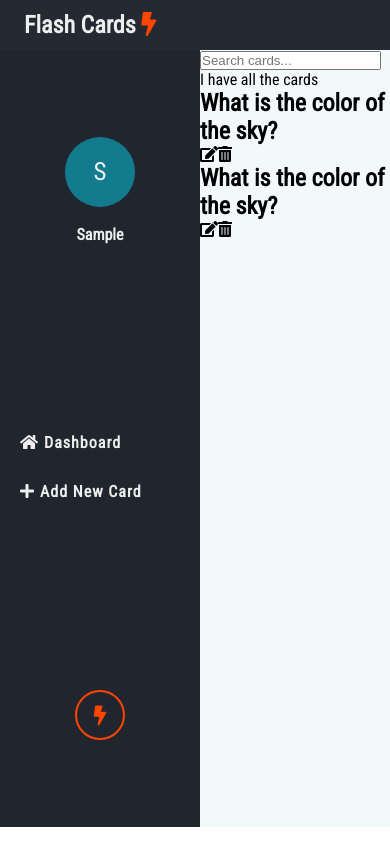
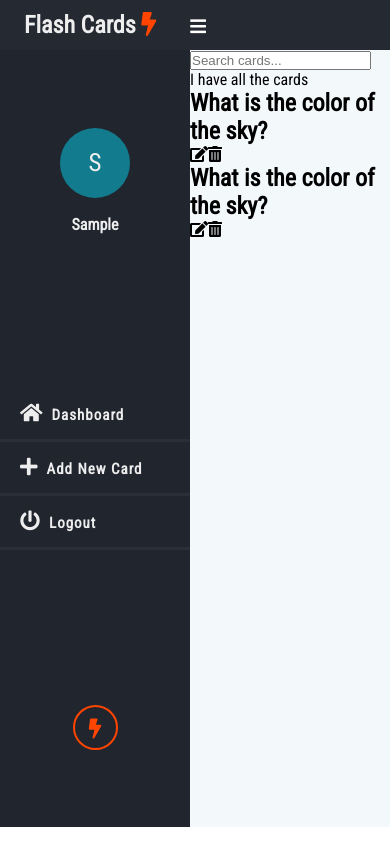
Before and after one commit to AjeaSmith/FrontendGuide, a React (Create React App) app in the folder React/flashcardsmanager/: page / in a window 390 px wide. Both pictures are taken after typing "Sample" into the empty fields and a click on the button "Submit". Built offline with nearby package versions, Linux system fonts and the light colour scheme.

Commit message:
mobile navbar working

```diff
--- a/React/flashcardsmanager/src/App.css
+++ b/React/flashcardsmanager/src/App.css
@@ -1,11 +1,8 @@
 .AppWrapper {
   height: 92vh;
   display: grid;
-  grid-template-columns: 200px auto;
+  grid-template-columns: 190px auto;
 }
-/* .AppWrapper nav {
-  background-color: green;
-} */
 .AppWrapper .app {
   background-color: #f3f8fb;
 }
@@ -57,6 +54,24 @@ header h2 {
 header span i {
   color: orangered;
 }
+#checkbox:checked ~ .AppWrapper {
+  height: 92vh;
+  display: grid;
+  grid-template-columns: 65px auto;
+}
+#checkbox:checked ~ .AppWrapper nav .nav_username .username {
+  width: 45px;
+  height: 45px;
+  padding: 0.7em;
+  font-size: 18px;
+  background-color: #127b8e;
+}
+#checkbox:checked ~ .AppWrapper nav .nav_username h4 {
+  visibility: hidden;
+}
+#checkbox:checked ~ .AppWrapper nav .nav_menu li a span {
+  display: none;
+}
 .AppWrapper nav {
   color: #eee;
   background-color: #21252e;
@@ -86,9 +101,9 @@ header span i {
   margin: 0;
 }
 .AppWrapper nav .nav_menu li {
-  padding: 15px 0px;
-  padding-left: 20px;
+  padding: 15px 20px;
   color: #eee;
+  border-bottom: 3px solid #2b2d37;
 }
 .AppWrapper nav .nav_menu li:hover {
   background-color: #127b8e;
@@ -101,23 +116,22 @@ header span i {
   color: #eee;
   cursor: pointer;
   letter-spacing: 1px;
-}
-.AppWrapper nav .nav_menu li a:hover {
-  /* color: white; */
+  font-size: 15px;
 }
 .AppWrapper nav .nav_menu li a i {
-  margin-right: 5px;
+  margin-right: 8px;
+  font-size: 20px;
 }
 .AppWrapper nav .nav_logo {
   text-align: center;
   font-size: 20px;
 }
 .AppWrapper nav .nav_logo i {
-  padding: 0.70em;
+  padding: 0.6em;
   text-align: center;
   color: orangered;
-  width: 50px;
-  height: 50px;
+  width: 45px;
+  height: 45px;
   border: 2px solid orangered;
   border-radius: 100px;
 }
--- a/React/flashcardsmanager/src/Wrapper.js
+++ b/React/flashcardsmanager/src/Wrapper.js
@@ -5,12 +5,23 @@ import SideMenu from "./components/SideMenuComponent";
 const Wrapper = ({ history }) => {
   return (
     <>
+      <input type="checkbox" id="checkbox" style={{ display: "none" }} />
       <header>
         <h2>
           Flash Cards{" "}
           <span>
-            <i class="fas fa-bolt"></i>
+            <i className="fas fa-bolt"></i>
           </span>
+          <label htmlFor="checkbox" style={{ cursor: "pointer" }}>
+            <i
+              className="fas fa-bars"
+              id="navBtn"
+              style={{
+                color: "white",
+                fontSize: "18px",
+                marginLeft: "1.9em",
+              }}></i>
+          </label>
         </h2>
       </header>
       <main className="AppWrapper">
--- a/React/flashcardsmanager/src/components/SideMenuComponent.js
+++ b/React/flashcardsmanager/src/components/SideMenuComponent.js
@@ -12,19 +12,25 @@ const SideMenu = ({ username }) => {
       <ul className="nav_menu">
         <li>
           <a href="#">
-            <i class="fas fa-home"></i>
+            <i className="fas fa-home"></i>
             <span>Dashboard</span>
           </a>
         </li>
         <li>
           <a href="#">
-            <i class="fas fa-plus"></i>
+            <i className="fas fa-plus"></i>
             <span>Add New Card</span>
+          </a>
+        </li>
+        <li>
+          <a href="#">
+            <i className="fas fa-power-off"></i>
+            <span>Logout</span>
           </a>
         </li>
       </ul>
       <div className="nav_logo">
-        <i class="fas fa-bolt"></i>
+        <i className="fas fa-bolt"></i>
       </div>
     </nav>
   );
```
Also changed, not shown: 1 other file (tests, documents, lock files or other folders).
